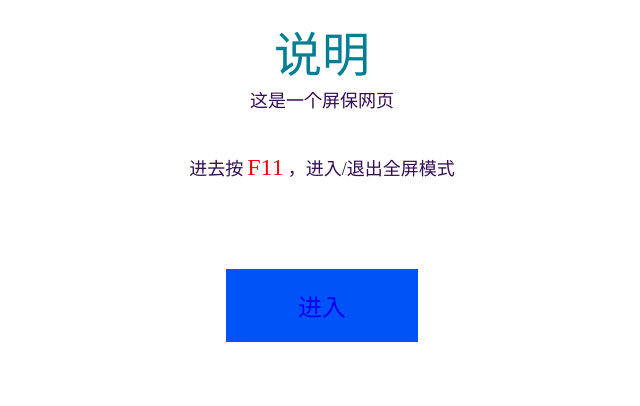
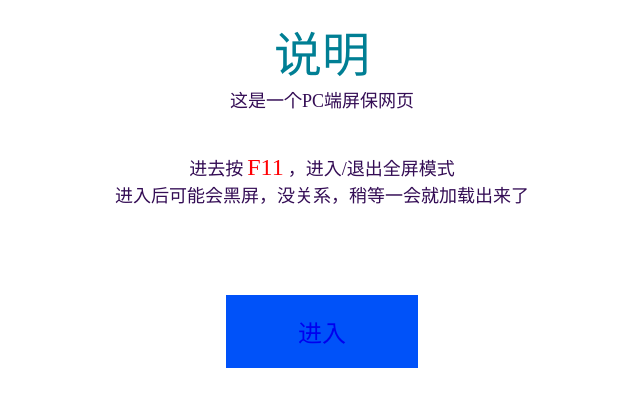
Before and after one commit to timeless-dream123/Time, a plain HTML site: page index.html in a window 1280 px wide. Shown: the whole page, without its empty margins (318-958 px from the left). Drawn offline with Linux system fonts and the light colour scheme.

Commit message:
index.html

```diff
--- a/index.html
+++ b/index.html
@@ -22,12 +22,13 @@
 <body text="#FFFFFF">
 <p align="center">
   <font size="7" color="#007F94">说明</font><br>
-  <font size="4" color="#340D55">这是一个屏保网页<br>
+  <font size="4" color="#340D55">这是一个PC端屏保网页<br>
     <br>
     <br>
     进去按</font>
   <font color="#FF0004" size="5">F11</font>
-	<font size="4" color="#340D55">，进入/退出全屏模式</font>
+	<font size="4" color="#340D55">，进入/退出全屏模式<br>
+	进入后可能会黑屏，没关系，稍等一会就加载出来了</font>
 	</p>
 <br><br>
 <br>
```
